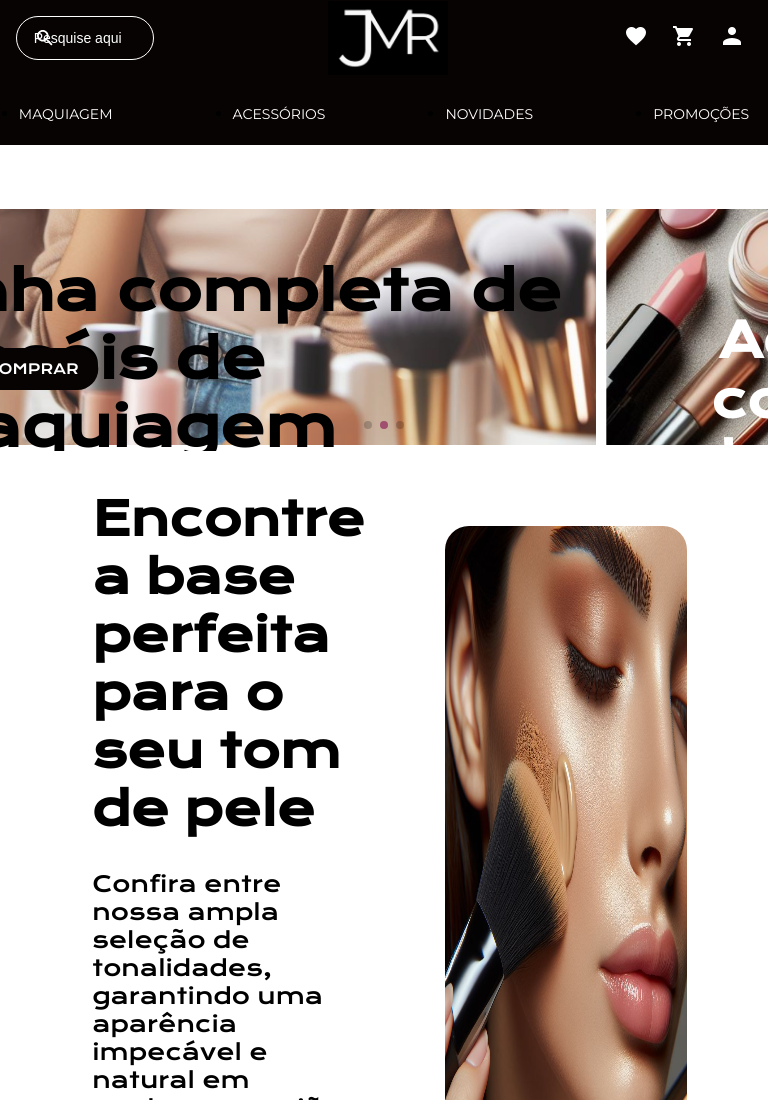
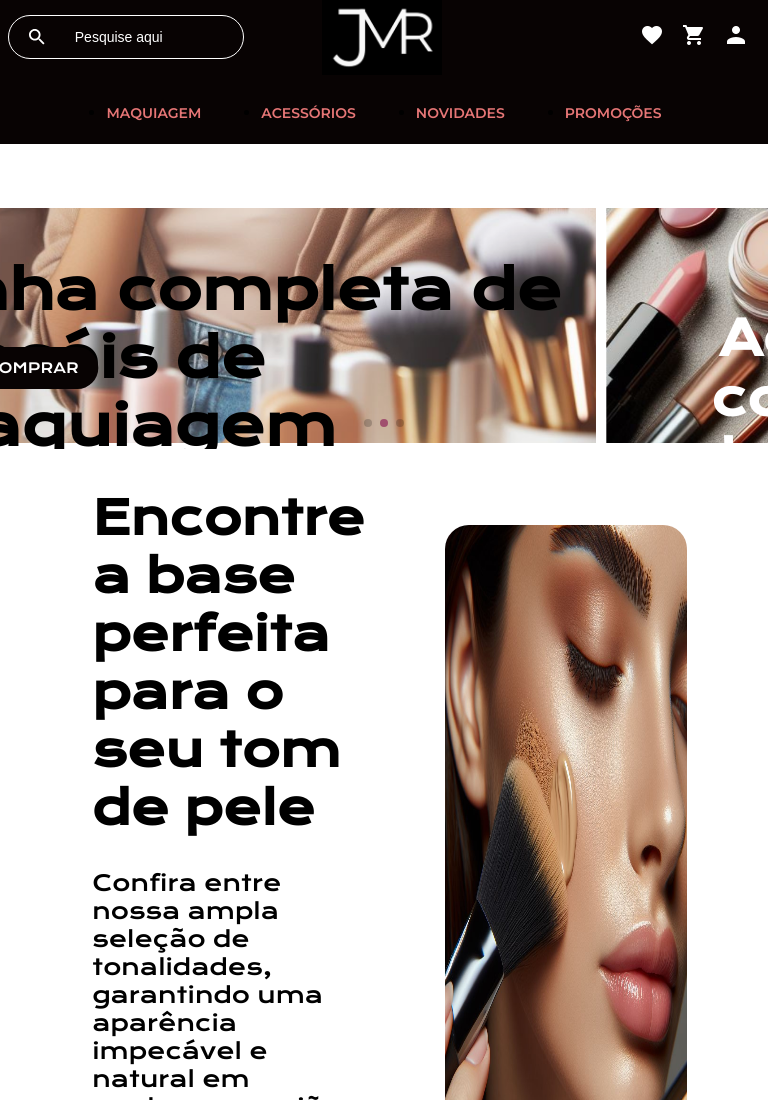
Before and after one commit to jeniferocha/jmr-cosmeticos, a plain HTML site: page index.html in a window 768 px wide. Shown: the top 1100 px of the page. Drawn offline with nearby package versions, Linux system fonts and the light colour scheme.

Commit message:
atualizacao header

```diff
--- a/css/header.css
+++ b/css/header.css
@@ -86,6 +86,7 @@
   color: var(--cor-secundaria);
   font-size: 14px;
   text-transform: uppercase;
+  font-weight: 600;
 }
 
 .lista__menu-link:hover {
@@ -143,3 +144,33 @@
     font-weight: 600;
   }
 }
+
+@media screen and (min-width: 600px) and (max-width: 1024px) {
+  .container__pesquisar {
+    padding: 8px;
+    width: 30%;
+  }
+
+  .pesquisar-item {
+    width: 140%;
+  }
+
+  .container__logo {
+    width: 70%;
+  }
+
+  .container__icones {
+    gap: 18px;
+    padding-right: 20px;
+    width: 30%;
+  }
+
+  .lista__menu {
+    gap: 60px;
+  }
+
+  .lista__menu-link {
+    font-weight: 600;
+    color: var(--cor-terciaria);
+  }
+}
```
